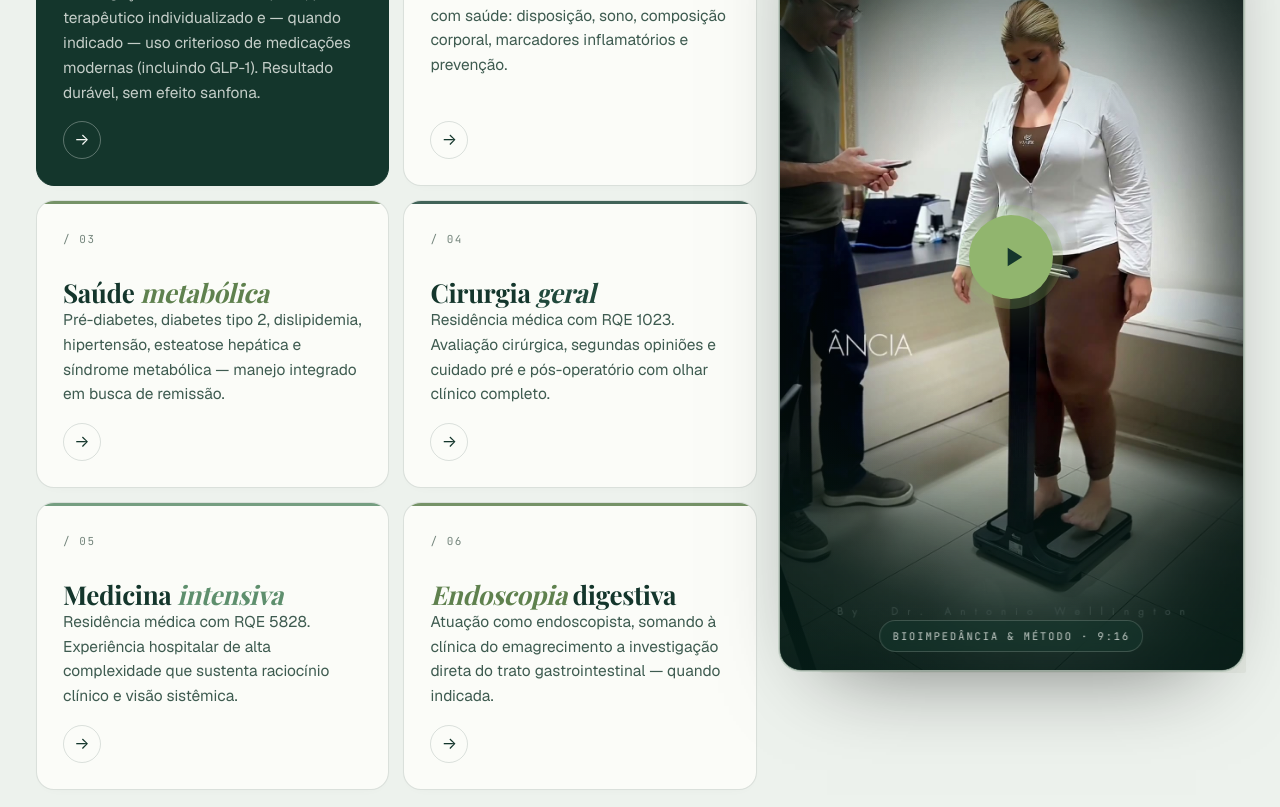
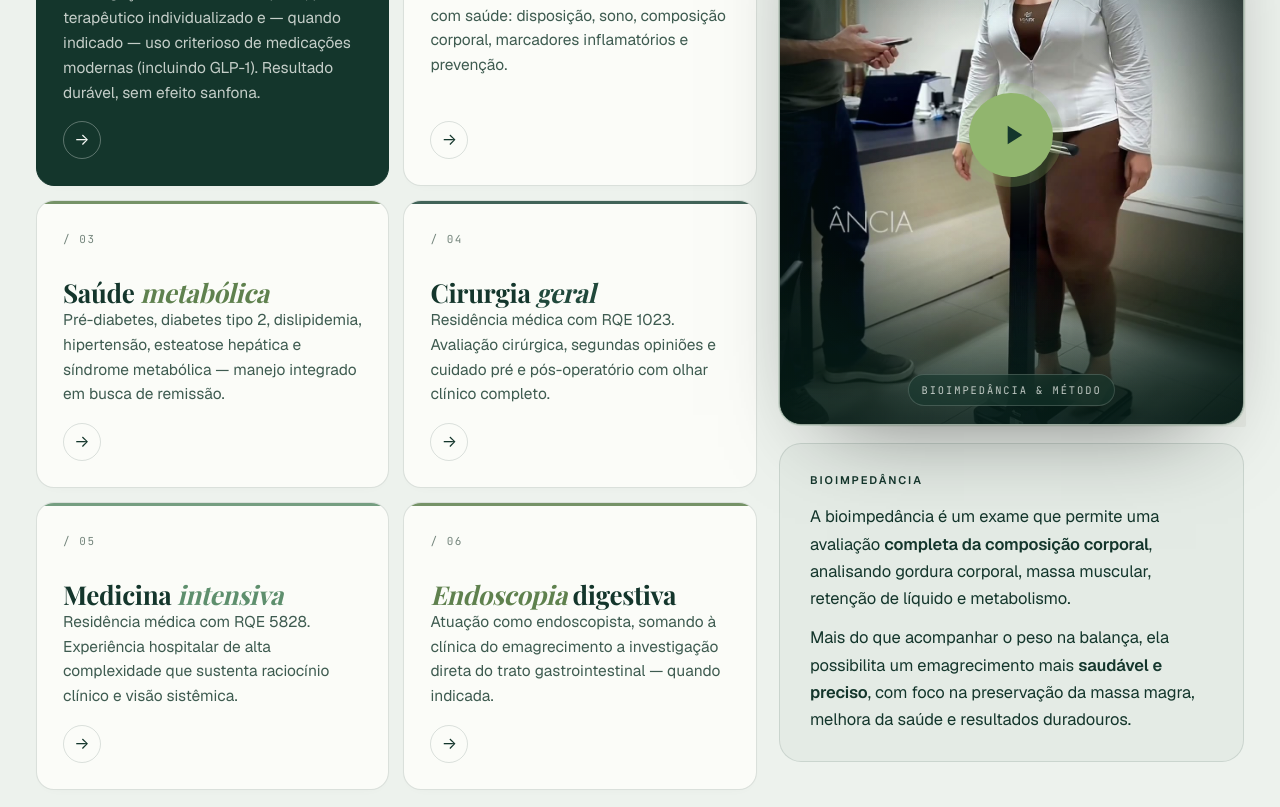
Before and after one commit to hlspablo/nutri-land, a website: page index.html in a window 1280 px wide. Shown: the part 3887-4694 px from the top of the page. Drawn offline with nearby package versions, Linux system fonts and the light colour scheme; files that its build step writes are made by us from their sources; a web font is replaced by a local one.

Commit message:
style(video-section): restructure video card layout and enhance styling
Refactor the video card section in index.html to include a new video-column layout, improving organization and visual hierarchy. Update CSS to adjust the aspect ratio of video cards and introduce new styles for video captions, enhancing typography and spacing for better readability. These changes aim to create a more engaging and user-friendly experience.

```diff
--- a/index.html
+++ b/index.html
@@ -339,12 +339,19 @@
         </article>
       </div>
 
-      <div class="media-card video-card reveal" data-label="Procedimentos · consultório" data-video="./src/assets/videos/0.mp4" data-poster="./src/assets/videos/0-poster.jpg" style="--rd:200ms">
-        <img class="poster" src="./src/assets/videos/0-poster.jpg" alt="Bioimpedância no consultório do Dr. Antônio Wellington" loading="lazy" decoding="async" />
-        <button class="play" type="button" aria-label="Reproduzir vídeo">
-          <svg viewBox="0 0 24 24" fill="currentColor" aria-hidden="true"><path d="M8 5v14l11-7z"/></svg>
-        </button>
-        <span class="video-hint">Bioimpedância &amp; método · 9:16</span>
+      <div class="video-column">
+        <div class="media-card video-card reveal" data-label="Procedimentos · consultório" data-video="./src/assets/videos/0.mp4" data-poster="./src/assets/videos/0-poster.jpg" style="--rd:200ms">
+          <img class="poster" src="./src/assets/videos/0-poster.jpg" alt="Bioimpedância no consultório do Dr. Antônio Wellington" loading="lazy" decoding="async" />
+          <button class="play" type="button" aria-label="Reproduzir vídeo">
+            <svg viewBox="0 0 24 24" fill="currentColor" aria-hidden="true"><path d="M8 5v14l11-7z"/></svg>
+          </button>
+          <span class="video-hint">Bioimpedância &amp; método</span>
+        </div>
+        <div class="video-caption reveal" style="--rd:320ms">
+          <div class="bio-eyebrow">Bioimpedância</div>
+          <p class="bio-text">A bioimpedância é um exame que permite uma avaliação <em>completa da composição corporal</em>, analisando gordura corporal, massa muscular, retenção de líquido e metabolismo.</p>
+          <p class="bio-text">Mais do que acompanhar o peso na balança, ela possibilita um emagrecimento mais <em>saudável e preciso</em>, com foco na preservação da massa magra, melhora da saúde e resultados duradouros.</p>
+        </div>
       </div>
     </div>
   </div>
--- a/src/input.css
+++ b/src/input.css
@@ -678,8 +678,8 @@ nav.top.shrunk .main-row { height: 78px; }
 
 /* Video card — click-to-play, vertical 9:16 (visual mantido — design audiovisual) */
 .video-card {
-  position: sticky; top: 100px;
-  aspect-ratio: 9 / 16;
+  position: relative;
+  aspect-ratio: 4 / 5;
   border-radius: 22px;
   border-color: color-mix(in oklab, var(--media-wash) 70%, var(--forest));
   background:
@@ -892,6 +892,39 @@ section.no-rule { border-top: 0; }
 .spec-layout > * { z-index: 1; }
 @media (max-width: 1000px) {
   .spec-layout { grid-template-columns: 1fr; gap: 32px; }
+}
+
+.video-column {
+  display: flex; flex-direction: column; gap: 18px;
+  min-width: 0;
+}
+.video-caption {
+  padding: 28px 30px;
+  border: 1px solid rgba(20,54,44,0.12);
+  border-radius: 22px;
+  background: rgba(20,54,44,0.035);
+  display: flex; flex-direction: column; gap: 12px;
+}
+.video-caption .bio-eyebrow {
+  font-family: theme('fontFamily.sans');
+  font-size: 11px; letter-spacing: 0.18em; text-transform: uppercase;
+  color: var(--forest); font-weight: 600;
+  margin-bottom: 2px;
+}
+.video-caption .bio-text {
+  font-family: theme('fontFamily.sans');
+  font-size: 16.5px; line-height: 1.65;
+  color: var(--ink); letter-spacing: -0.003em;
+  font-weight: 400;
+}
+.video-caption .bio-text em {
+  font-family: inherit;
+  font-style: normal; font-weight: 600; color: var(--forest);
+  letter-spacing: -0.005em;
+}
+@media (max-width: 720px) {
+  .video-caption { padding: 24px 22px; }
+  .video-caption .bio-text { font-size: 15.5px; line-height: 1.6; }
 }
 
 .spec-grid {
```
